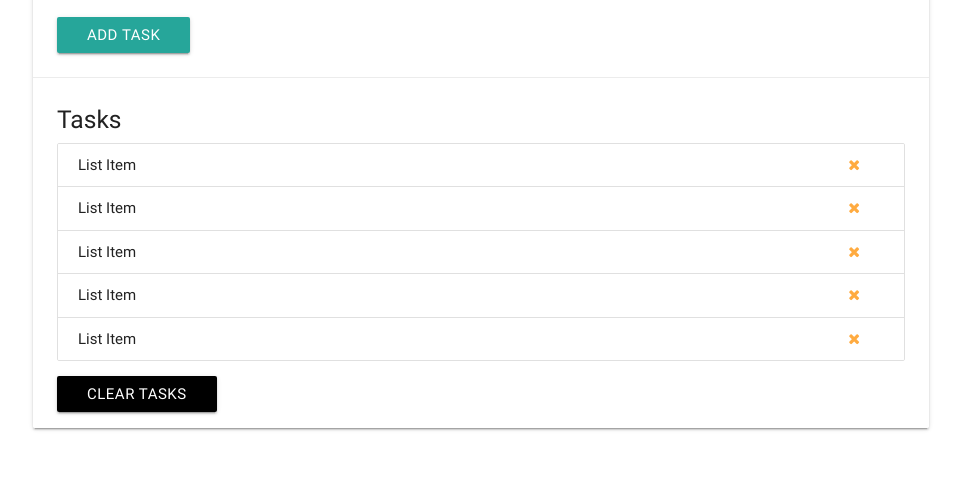
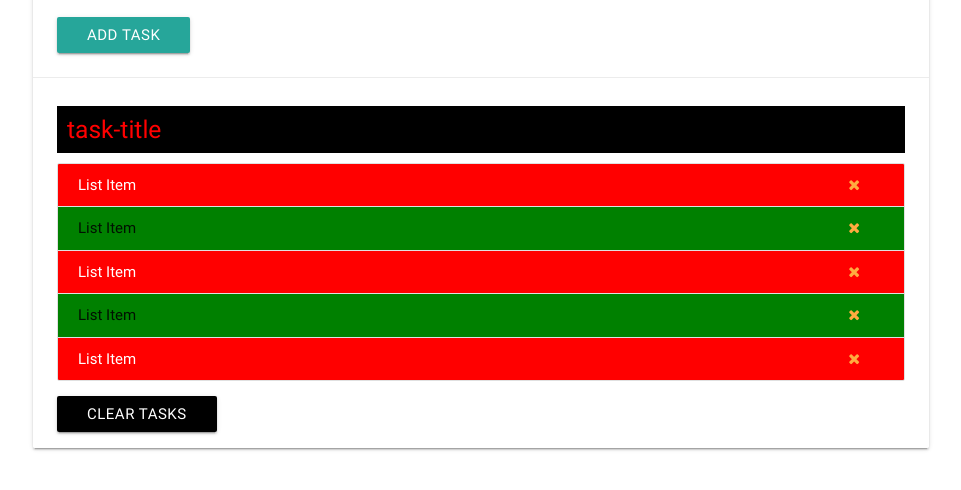
Before and after one commit to jack206418070/TKU-javascript, a plain HTML site: page w04-dom2_selectors_single_element/index.html in a window 1280 px wide. Shown: the part 156-646 px from the top of the page, without its empty margins (159-1120 px from the left). Drawn offline with nearby package versions, Linux system fonts and the light colour scheme.

Commit message:
w04-create

```diff
--- a/w04-dom2_selectors_single_element/all.js
+++ b/w04-dom2_selectors_single_element/all.js
@@ -0,0 +1,38 @@
+// document.getElementById()
+const taskTitle = document.getElementById('task-title')
+console.log(taskTitle)
+
+// Get things from the element
+console.log(taskTitle.id)
+const getForm = document.querySelector('#task-form div')
+console.log(getForm)
+// Change styling
+taskTitle.style.background = '#000'
+taskTitle.style.color = '#fff'
+taskTitle.style.padding = '10px'
+// taskTitle.style.display = 'none'
+
+
+// Change content
+taskTitle.textContent = 'Are you kidding me ?'
+taskTitle.innerText = 'Yes'
+taskTitle.innerHTML = `<span style="color:red"> task-title <span>`
+
+// document.querySelector()
+console.log(getForm.className)
+
+const li = document.querySelector('ul > li')
+li.style.color = 'red'
+const lastLi = document.querySelector('li:last-child')
+const thirthLi = document.querySelector('li:nth-child(3)')
+lastLi.style.color = 'blue'
+thirthLi.style.color = 'green'
+const evenLi = document.querySelectorAll('li:nth-child(even)')
+evenLi.forEach(item => {
+    item.style.background = 'green'
+})
+const oddLi = document.querySelectorAll('li:nth-child(odd)')
+oddLi.forEach(item =>{
+    item.style.background = 'red'
+    item.style.color = '#fff'
+})
--- a/w04-dom2_selectors_single_element/index.html
+++ b/w04-dom2_selectors_single_element/index.html
@@ -71,7 +71,7 @@
   </div>
   <script src="https://code.jquery.com/jquery-3.2.1.js" integrity="sha256-DZAnKJ/6XZ9si04Hgrsxu/8s717jcIzLy3oi35EouyE=" crossorigin="anonymous"></script>
   <script src="https://cdnjs.cloudflare.com/ajax/libs/materialize/0.100.2/js/materialize.min.js"></script>
-  <script src="app.js"></script>
+  <script src="all.js"></script>
 </body>
 
 </html>
```
Also changed, not shown: w04-dom4_create_element/all.js (+16 -4 lines), w04-dom4_create_element/index.html (+1 -1 lines).
